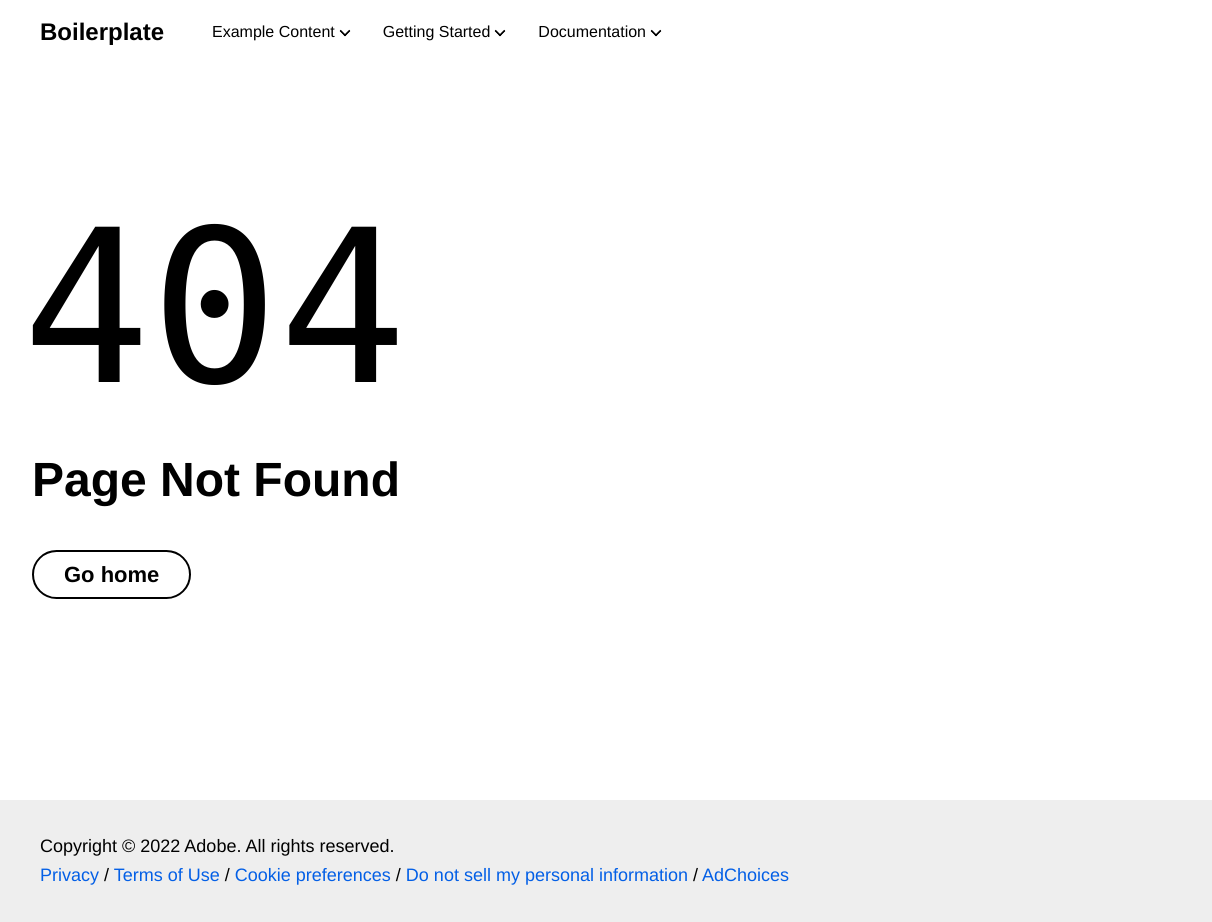
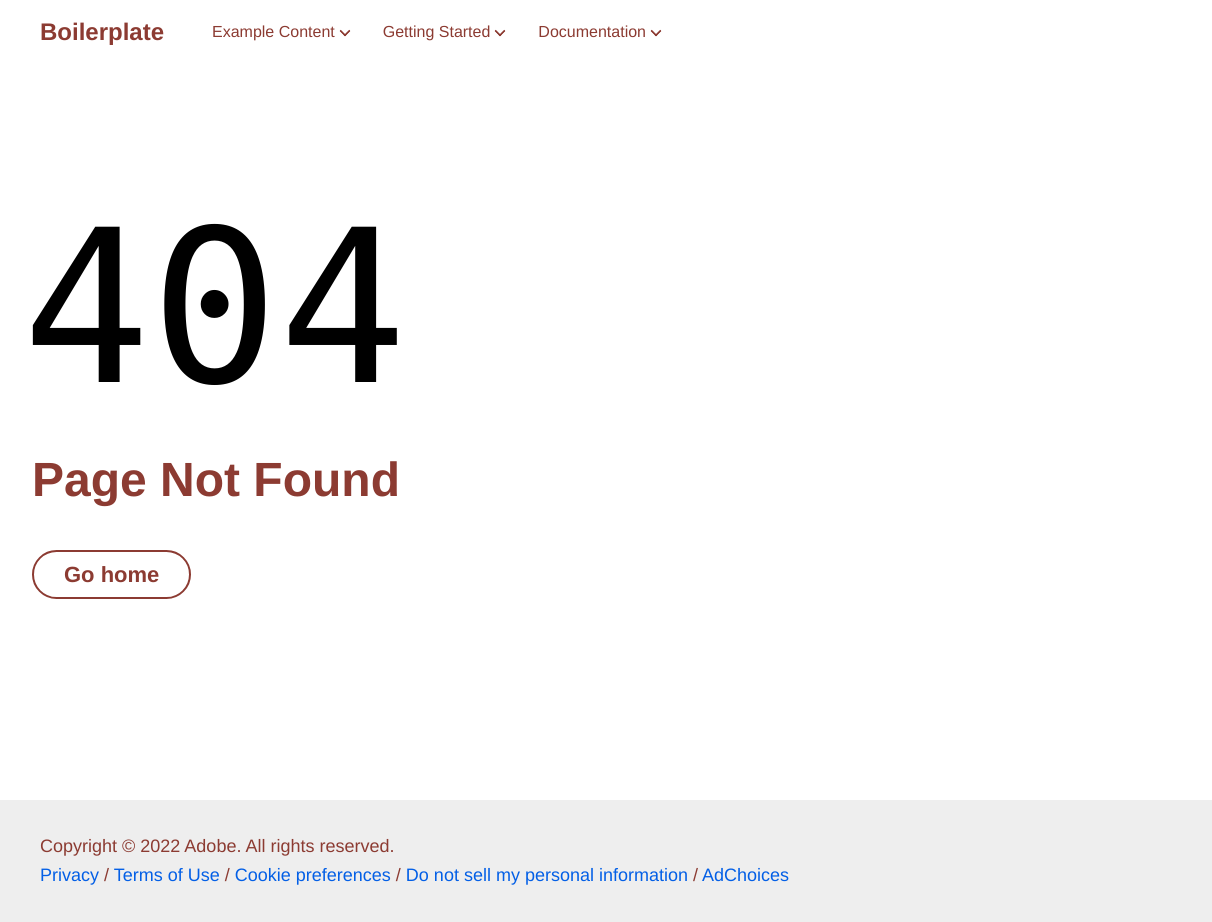
Before and after one commit to tuckerelliott/employbridge, a website with bundled scripts: page 404.html in a window 1280 px wide. Shown: the full height of the page, 0-1212 px from the left. Built offline with nearby package versions, Linux system fonts and the light colour scheme; files whose address does not match are found by name.

Commit message:
Update styles.css

```diff
--- a/styles/styles.css
+++ b/styles/styles.css
@@ -17,7 +17,7 @@
   --background-color: #fff;
   --overlay-background-color: #eee;
   --highlight-background-color: #ccc;
-  --text-color: #000;
+  --text-color: #8c3b32;
 
   /* fonts */
   --body-font-family: 'helvetica neue', helvetica, ubuntu, roboto, noto, sans-serif;
```
